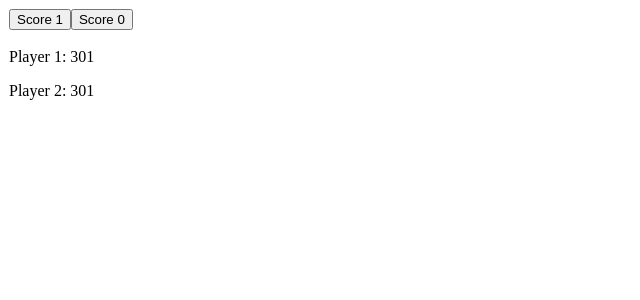
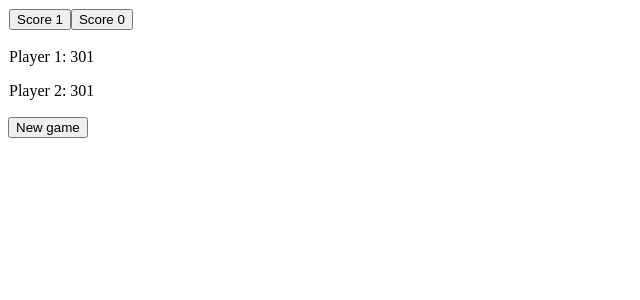
Before and after one commit to jhpinder/go-play-darts, an Angular app in the folder angular-darts/: page / in a window 1280 px wide. Shown: the top 300 px of the page, without its empty margins (0-640 px from the left). Built offline with nearby package versions, Linux system fonts and the light colour scheme.

Commit message:
new game button

```diff
--- a/angular-darts/src/app/app.component.html
+++ b/angular-darts/src/app/app.component.html
@@ -12,12 +12,16 @@
   </tr>
   <tr>
     <td>
-      <p>Player 1: {{playerScores.playerOne}}</p>
-      <p>Player 2: {{playerScores.playerTwo}}</p>
+      <p>Player 1: {{playerScores.Scores[0]}}</p>
+      <p>Player 2: {{playerScores.Scores[1]}}</p>
 
     </td>
   </tr>
 
 
+  <button (click)="newGame()">
+    New game
+  </button>
+
 
 </div>
--- a/angular-darts/src/app/app.component.ts
+++ b/angular-darts/src/app/app.component.ts
@@ -12,13 +12,19 @@ export class AppComponent {
   title = 'angular-darts';
 
   playerScores = {
-    playerOne: 301,
-    playerTwo: 301
+    Scores: [301, 301]
   }
 
   throwDart(score: number) {
     this.backendService.throwDart(score).subscribe(response => {
       this.playerScores = response;
+      console.log(response.Scores)
+    });
+  }
+
+  newGame() {
+    this.backendService.newGame().subscribe(response => {
+      this.playerScores = response;
     });
   }
 }
--- a/angular-darts/src/app/backend.service.ts
+++ b/angular-darts/src/app/backend.service.ts
@@ -13,4 +13,9 @@ export class BackendService {
     const url = "http://192.168.50.244:9090/" + score;
     return this.http.get<ScoreboardResponse>(url);
   }
+
+  newGame() {
+    const url = "http://192.168.50.244:9090/restart";
+    return this.http.get<ScoreboardResponse>(url);
+  }
 }
--- a/angular-darts/src/app/scoreboard-response.Model.ts
+++ b/angular-darts/src/app/scoreboard-response.Model.ts
@@ -1,5 +1,4 @@
 export interface ScoreboardResponse {
   // prototype has only two players, will turn this into an array later
-  playerOne: number;
-  playerTwo: number;
+  Scores: number[]
 }
```
